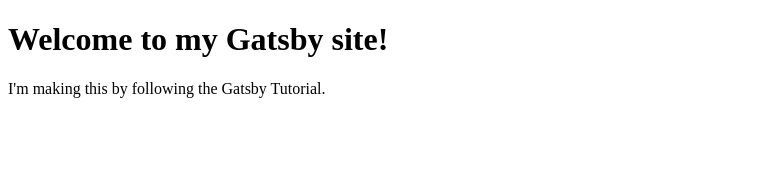
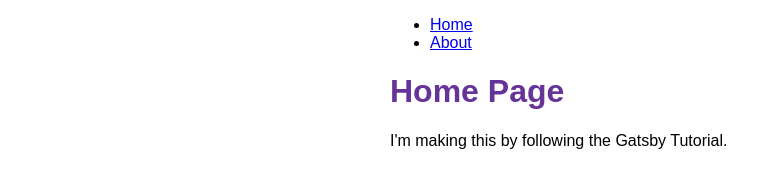
Before and after one commit to AlexandreBalbino/gatsby, a Gatsby site: page / in a window 1280 px wide. Shown: the whole page, without its empty margins (0-781 px from the left). Built offline with nearby package versions, Linux system fonts and the light colour scheme; Gatsby itself is replaced by a stand-in of ours.

Commit message:
Finished Gatsby Tutorial Part 2

```diff
--- /dev/null
+++ b/src/components/layout.js
@@ -0,0 +1,35 @@
+import * as React from 'react'
+import { Link } from 'gatsby'
+import {
+  container,
+  heading,
+  navLinks,
+  navLinkItem,
+  navLinkText
+} from './layout.module.css'
+const Layout = ({ pageTitle, children }) => {
+  return (
+    <div className={container}>
+      <title>{pageTitle}</title>
+      <nav>
+        <ul className={navLinks}>
+          <li className={navLinkItem}>
+            <Link to="/" className={navLinkText}>
+              Home
+            </Link>
+          </li>
+          <li className={navLinkItem}>
+            <Link to="/about" className={navLinkText}>
+              About
+            </Link>
+          </li>
+        </ul>
+      </nav>
+      <main>
+        <h1 className={heading}>{pageTitle}</h1>
+        {children}
+      </main>
+    </div>
+  )
+}
+export default Layout
--- /dev/null
+++ b/src/components/layout.module.css
@@ -0,0 +1,20 @@
+.container {
+    margin: auto;
+    max-width: 500px;
+    font-family: sans-serif;
+  }
+
+  .heading {
+    color: rebeccapurple;
+  }
+  .nav-links {
+    display: flex;
+    list-style: none;
+    padding-left: 0;
+  }
+  .nav-link-item {
+    padding-right: 2rem;
+  }
+  .nav-link-text {
+    color: black;
+  }
--- a/src/pages/index.js
+++ b/src/pages/index.js
@@ -1,14 +1,10 @@
-// Step 1: Import React
 import * as React from 'react'
-// Step 2: Define your component
+import Layout from '../components/layout'
 const IndexPage = () => {
   return (
-    <main>
-      <title>Home Page</title>
-      <h1>Welcome to my Gatsby site!</h1>
+    <Layout pageTitle="Home Page">
       <p>I'm making this by following the Gatsby Tutorial.</p>
-    </main>
+    </Layout>
   )
 }
-// Step 3: Export your component
 export default IndexPage
```
Also changed, not shown: src/pages/about.js (+4 -7 lines).
